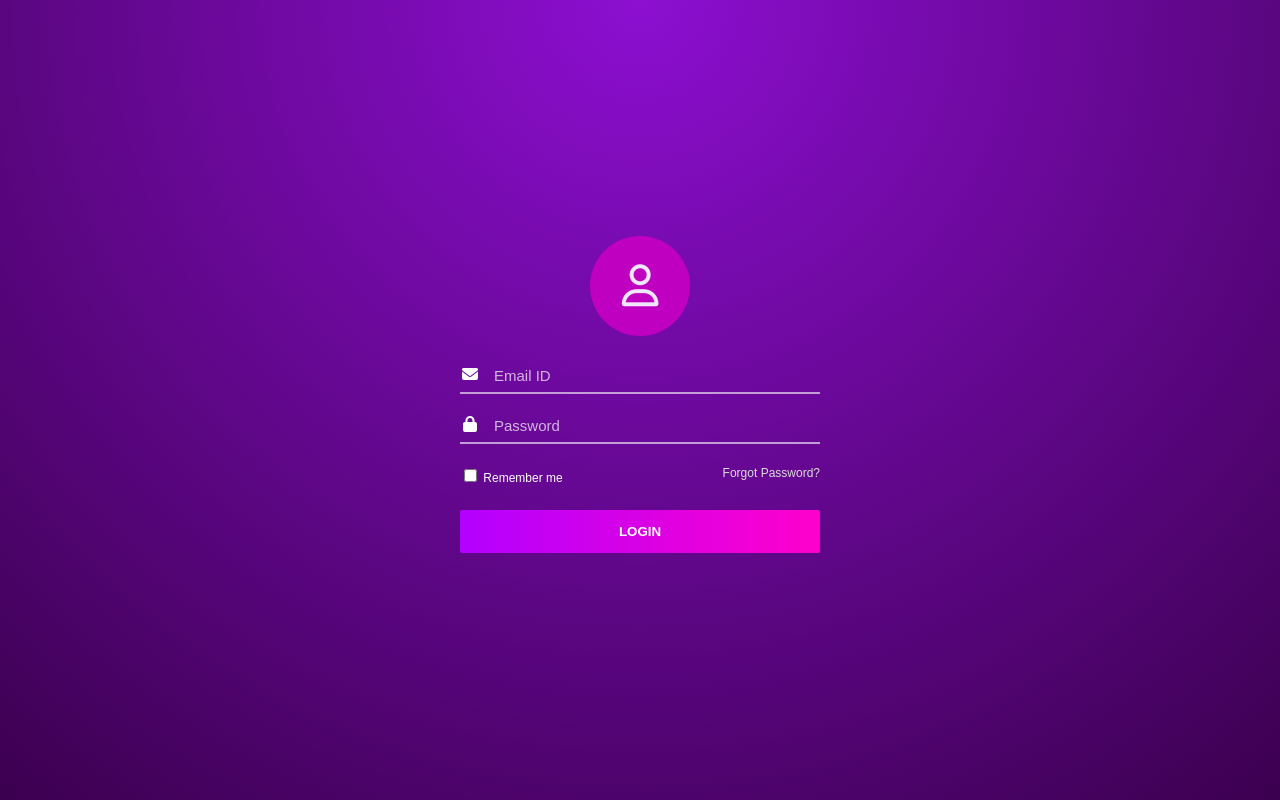
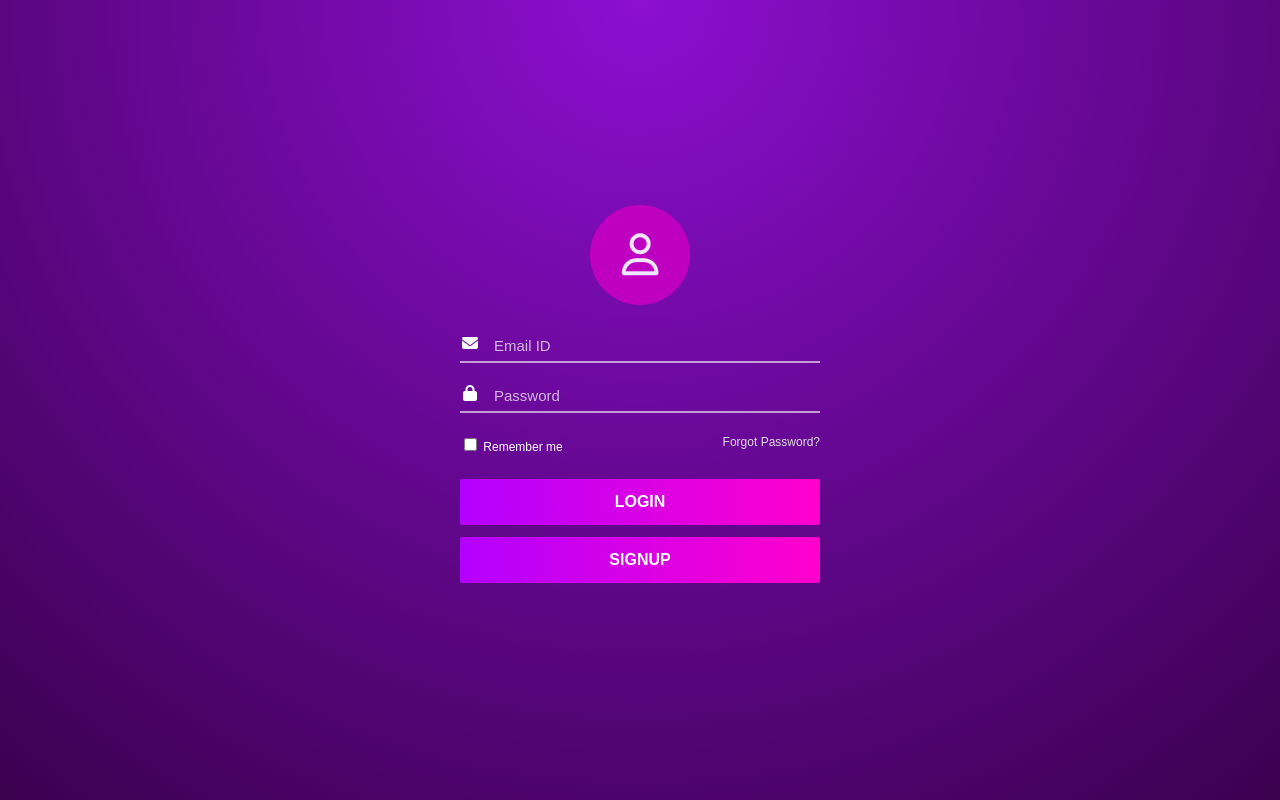
Before and after one commit to jama050690/Md5va-Bycrypt, a website built with Vite: page vite-project/login.html in a window 1280 px wide. Built offline with nearby package versions, Linux system fonts and the light colour scheme; sample sign-in values are in the browser's storage.

Commit message:
bazi stylar yozdim?

```diff
--- a/vite-project/login.html
+++ b/vite-project/login.html
@@ -16,7 +16,7 @@
     <div class="page">
       <div class="login-box">
         <!-- USER AVATAR UPLOAD -->
-        <form id="loginForm" action="post">
+        <form id="loginForm" method="post">
           <div class="avatar">
             <label for="avatarInput">
               <i class="user fa-regular fa-user"></i>
@@ -47,6 +47,7 @@
 
           <!-- BUTTONS -->
           <button id="login" class="btn primary" type="submit">LOGIN</button>
+          <button id="signup" class="btn primary" type="submit">SignUp</button>
         </form>
       </div>
     </div>
--- a/vite-project/src/main.js
+++ b/vite-project/src/main.js
@@ -12,7 +12,7 @@ const passwordElement = document.getElementById("password");
 init();
 
 async function init() {
-  if (location.pathname === "/") {
+  if (location.pathname === "/" || "index") {
     if (!localStorage.getItem("app_user")) {
       location.href = "/login";
     }
@@ -79,7 +79,7 @@ loginElement.onsubmit = async (e) => {
 };
 
 async function makeLogin(body) {
-  const response = await fetch("http://localhost:3000/login", {
+  const response = await fetch("http://localhost:3000/index", {
     method: "post",
     headers: {
       "Content-Type": "application/json",
--- a/vite-project/src/style.css
+++ b/vite-project/src/style.css
@@ -128,14 +128,24 @@ h1 {
 .btn {
   width: 100%;
   padding: 14px;
+
   border: none;
-  font-weight: bold;
   cursor: pointer;
   margin-bottom: 12px;
+
   border-radius: 2px;
+
+  display: flex;
+  align-items: center;
+  justify-content: center;
+
+  font-weight: bold;
+  font-size: 16px;
+  text-transform: uppercase;
 }
 
 .primary {
+  text-align: center;
   background: linear-gradient(to right, #b300ff, #ff00cc);
   color: white;
 }
```
Also changed, not shown: vite-project/index.html (+1 -1 lines).
